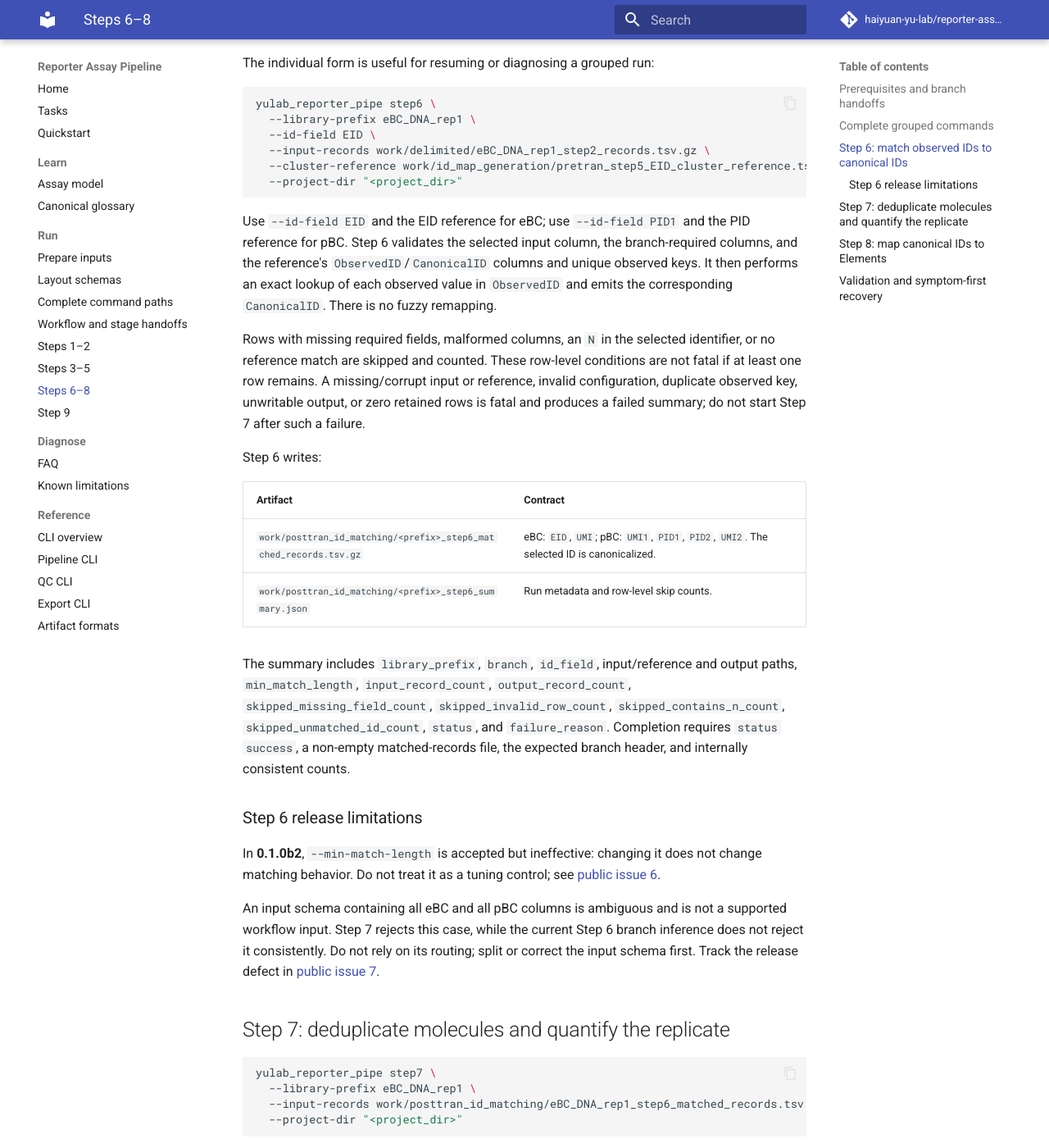
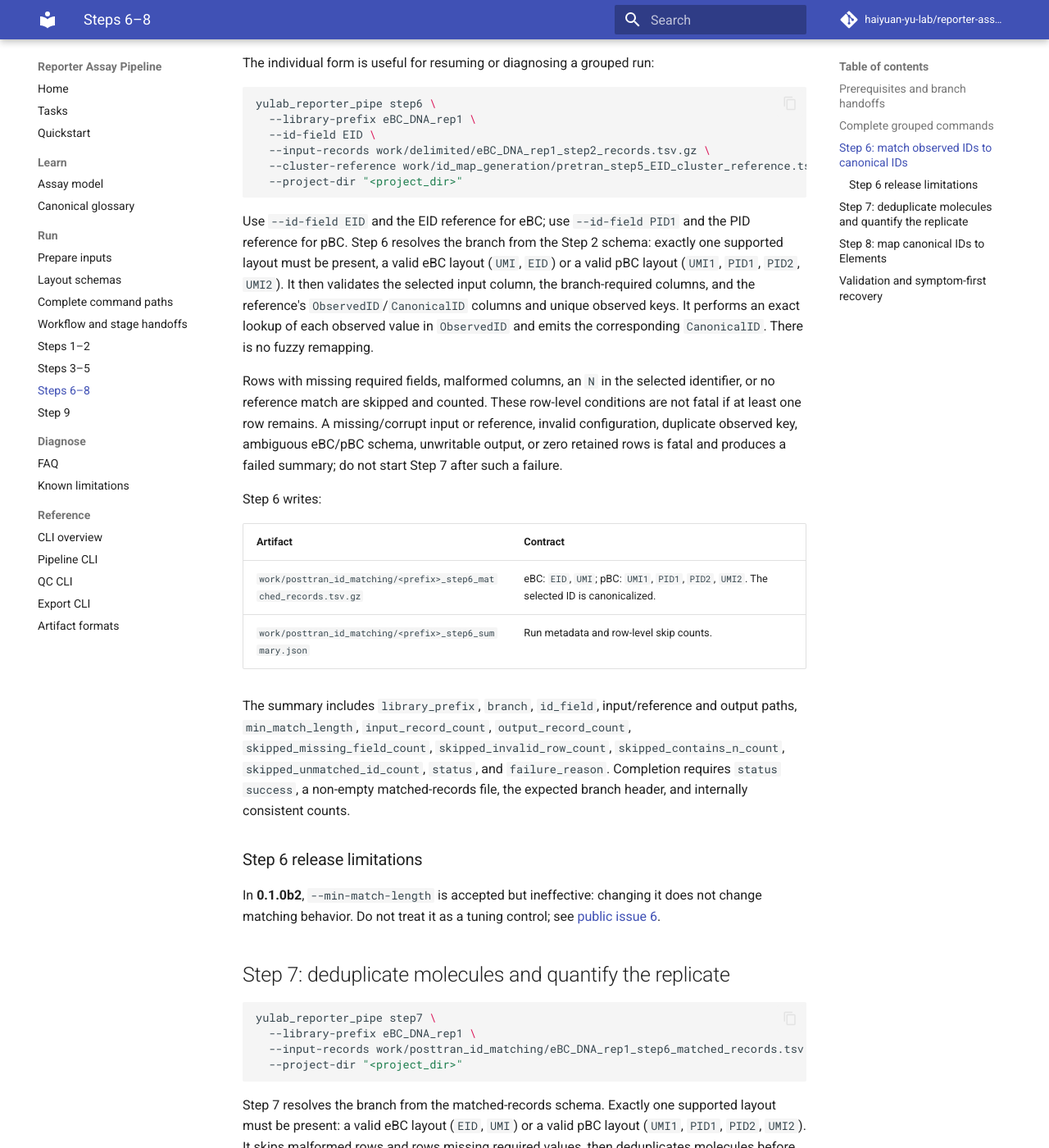
Before and after one commit to haiyuan-yu-lab/reporter-assay-pipeline-doc, an MkDocs documentation site: the page built from docs/steps-6-8.md, in a window 1280 px wide and 1400 px high, scrolled down 1738 px. Shown: the whole window at 82% size. Built offline with MkDocs 1.6.1 and Material for MkDocs 9.7.7, drawn with Linux system fonts in a browser that asks for light colours; comment, search, counter and statistics services are not loaded; some of the changed text lies outside the part shown.

Commit message:
Document consistent rejection of ambiguous eBC and pBC schemas.
Co-authored-by: Cursor <cursoragent@cursor.com>

````diff
--- a/docs/steps-6-8.md
+++ b/docs/steps-6-8.md
@@ -88,18 +88,20 @@ yulab_reporter_pipe step6 \
 ```
 
 Use `--id-field EID` and the EID reference for eBC; use `--id-field PID1` and
-the PID reference for pBC. Step 6 validates the selected input column, the
-branch-required columns, and the reference's `ObservedID`/`CanonicalID`
-columns and unique observed keys. It then performs an exact lookup of each
-observed value in `ObservedID` and emits the corresponding `CanonicalID`.
-There is no fuzzy remapping.
+the PID reference for pBC. Step 6 resolves the branch from the Step 2 schema:
+exactly one supported layout must be present, a valid eBC layout (`UMI`,
+`EID`) or a valid pBC layout (`UMI1`, `PID1`, `PID2`, `UMI2`). It then
+validates the selected input column, the branch-required columns, and the
+reference's `ObservedID`/`CanonicalID` columns and unique observed keys. It
+performs an exact lookup of each observed value in `ObservedID` and emits the
+corresponding `CanonicalID`. There is no fuzzy remapping.
 
 Rows with missing required fields, malformed columns, an `N` in the selected
 identifier, or no reference match are skipped and counted. These row-level
 conditions are not fatal if at least one row remains. A missing/corrupt input
-or reference, invalid configuration, duplicate observed key, unwritable
-output, or zero retained rows is fatal and produces a failed summary; do not
-start Step 7 after such a failure.
+or reference, invalid configuration, duplicate observed key, ambiguous eBC/pBC
+schema, unwritable output, or zero retained rows is fatal and produces a
+failed summary; do not start Step 7 after such a failure.
 
 Step 6 writes:
 
@@ -121,12 +123,6 @@ expected branch header, and internally consistent counts.
 In **0.1.0b2**, `--min-match-length` is accepted but ineffective: changing it
 does not change matching behavior. Do not treat it as a tuning control; see
 [public issue 6](https://github.com/DignoMor/reporter-assay-pipeline/issues/6).
-
-An input schema containing all eBC and all pBC columns is ambiguous and is not
-a supported workflow input. Step 7 rejects this case, while the current Step 6
-branch inference does not reject it consistently. Do not rely on its routing;
-split or correct the input schema first. Track the release defect in
-[public issue 7](https://github.com/DignoMor/reporter-assay-pipeline/issues/7).
 
 ## Step 7: deduplicate molecules and quantify the replicate
 
@@ -218,7 +214,7 @@ jq '{status, failure_reason, input_record_count, mapped_record_count,
 | --- | --- | --- |
 | Step 6 has many unmatched, `N`, or missing rows | Tolerated row loss or wrong branch/reference | Check the Step 2 header, `--id-field`, and matching EID/PID cluster reference; inspect summary counts, correct the input/reference, and rerun Step 6. |
 | Step 6 summary is `failed` or matched output is empty | Fatal handoff failure | Fix the reported schema, reference, parsing, or output problem; rerun Step 6 before Step 7. |
-| Step 7 reports ambiguous schema | Unsupported eBC/pBC-compatible input | Remove the extra branch columns or produce a valid branch-specific Step 6 output; rerun Step 6/7. |
+| Step 6 or Step 7 reports ambiguous schema | Unsupported eBC/pBC-compatible input | Remove the extra branch columns so exactly one schema remains; rerun Step 6, then Step 7. |
 | Step 7 has high deduplication or no groups | Valid duplicate collapse or fatal zero-output | Inspect molecule-key inputs and summary; continue only with `success` and groups > 0, otherwise repair and rerun Step 7. |
 | Step 8 has unmapped IDs | Tolerated mapping loss or wrong domain | Use `EID` with the EID cluster reference for eBC, or `PID1` with the PID cluster reference for pBC; inspect canonical IDs and rerun Step 8 after correction. |
 | Step 8 summary is `failed` or output is empty | Fatal mapping/output failure | Fix selectors, reference uniqueness, counts, or I/O; rerun Step 8 before Step 9. |
````
Also changed, not shown: docs/cli/pipe.md (+1 -2 lines), docs/known-limitations.md (+0 -7 lines).
